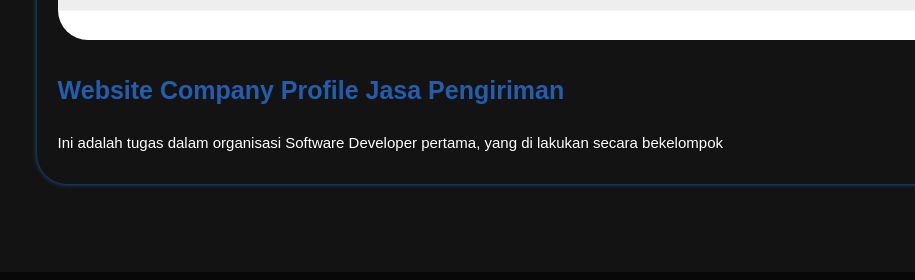
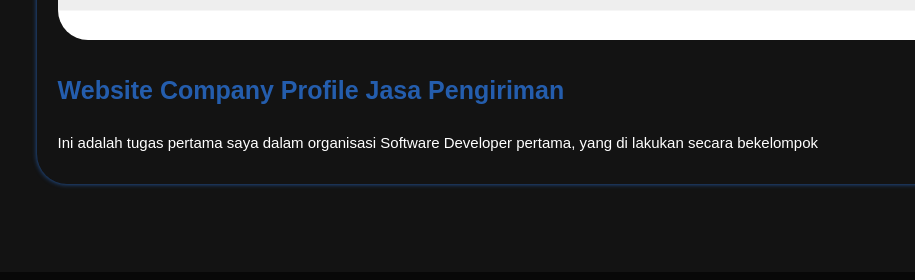
Before and after one commit to RakhaSatyaMaldini/RakhaSatyaMaldini.github.io, a plain HTML site: page index.html in a window 1280 px wide. Shown: the part 4460-4740 px from the top of the page, 117-1032 px from the left. Drawn offline with nearby package versions, Linux system fonts and the light colour scheme.

Commit message:
Update index.html

```diff
--- a/index.html
+++ b/index.html
@@ -194,7 +194,7 @@
               <a href="https://github.com/RakhaSatyaMaldini/Project1-ISC"><i class="bx bxl-github"></i></a>
             </div>
           </div>
-          <h4>Ini adalah tugas dalam organisasi Software Developer pertama, yang di lakukan secara bekelompok</h4>
+          <h4>Ini adalah tugas pertama saya dalam organisasi Software Developer pertama, yang di lakukan secara bekelompok</h4>
         </div>
       </div>
       </section>
```
